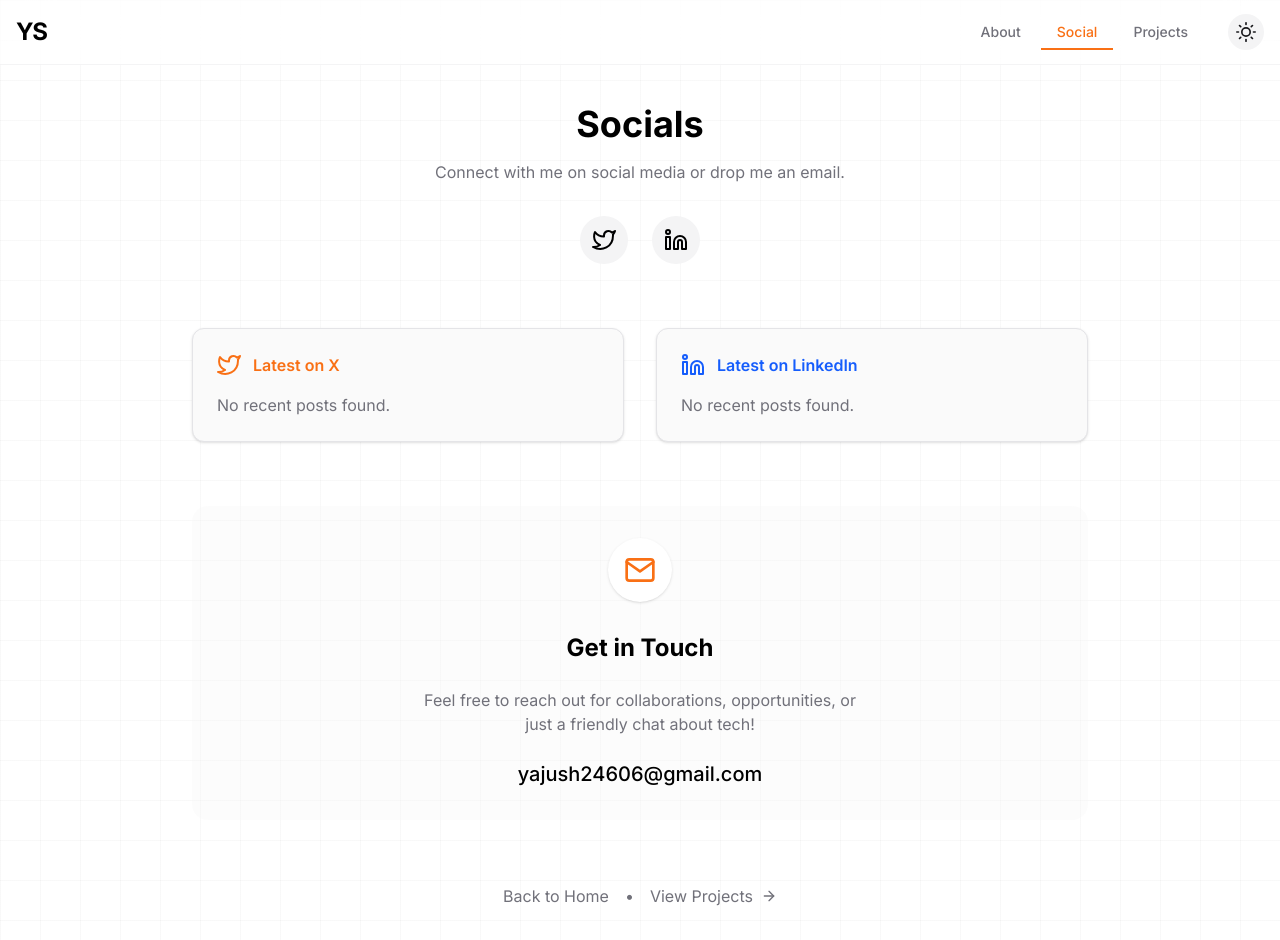
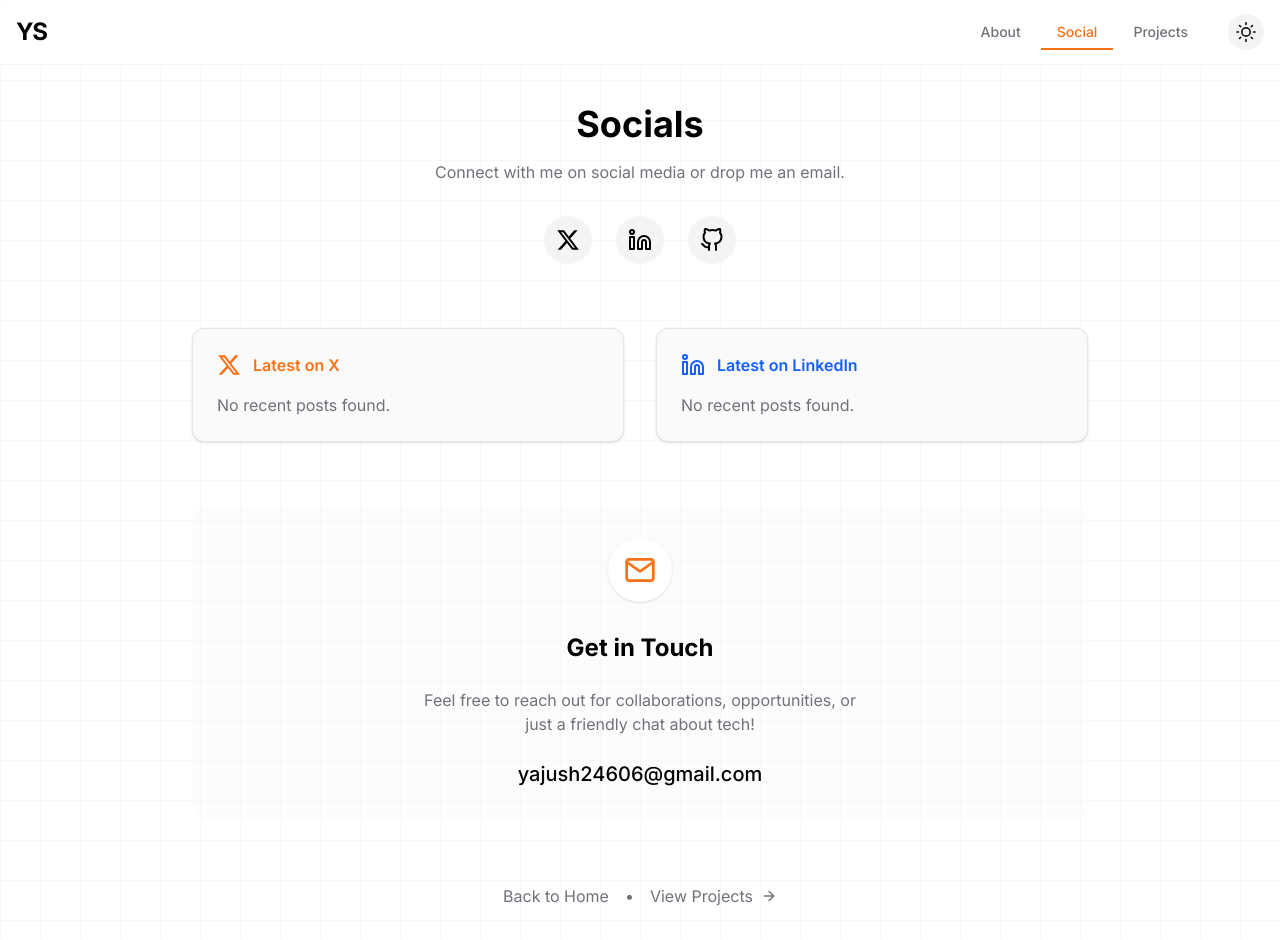
Before and after one commit to Yajush-afk/portfolio-project-yajush, a Next.js app in the folder frontend/: page /social in a window 1280 px wide. Built offline with nearby package versions, Linux system fonts and the light colour scheme; no server answers.

Commit message:
feat: Update social links to include GitHub and use X icon, and add daily quote display to homepage.

```diff
--- a/frontend/src/app/page.tsx
+++ b/frontend/src/app/page.tsx
@@ -34,19 +34,22 @@ export default function Home() {
   const [about, setAbout] = useState<AboutData | null>(null);
   const [education, setEducation] = useState<EducationData | null>(null);
   const [achievements, setAchievements] = useState<Achievement[]>([]);
+  const [quote, setQuote] = useState<string>("");
   const [loading, setLoading] = useState(true);
 
   useEffect(() => {
     async function loadData() {
       try {
-        const [aboutData, eduData, achData] = await Promise.all([
+        const [aboutData, eduData, achData, quoteData] = await Promise.all([
           fetchAPI("/about"),
           fetchAPI("/education"),
           fetchAPI("/achievements"),
+          fetchAPI("/quotes/daily"),
         ]);
         setAbout(aboutData);
         setEducation(eduData);
         setAchievements(achData.achievements || []);
+        setQuote(quoteData.quote);
       } catch (error) {
         console.error("Failed to load data", error);
       } finally {
@@ -113,6 +116,19 @@ export default function Home() {
           />}
         </motion.div>
       </section>
+
+      {/* Quote of the Day */}
+      <motion.section
+        initial={{ opacity: 0, y: 10 }}
+        animate={{ opacity: 1, y: 0 }}
+        transition={{ delay: 0.5 }}
+        className="text-center max-w-2xl mx-auto px-4"
+      >
+        <blockquote className="text-xl md:text-2xl font-medium italic text-muted-foreground/80">
+          "{quote}"
+        </blockquote>
+        <p className="text-sm text-muted-foreground mt-2">— Quote of the Day —</p>
+      </motion.section>
 
       {/* Education Section */}
       <section className="space-y-8">
--- a/frontend/src/app/social/page.tsx
+++ b/frontend/src/app/social/page.tsx
@@ -3,7 +3,8 @@
 import { useEffect, useState } from "react";
 import { motion } from "framer-motion";
 import { fetchAPI } from "@/lib/api";
-import { FiLinkedin, FiMail, FiTwitter, FiArrowRight } from "react-icons/fi";
+import { FiLinkedin, FiMail, FiArrowRight, FiGithub } from "react-icons/fi";
+import { FaXTwitter } from "react-icons/fa6";
 import Link from "next/link";
 
 interface SocialPost {
@@ -61,7 +62,7 @@ export default function SocialPage() {
                         rel="noopener noreferrer"
                         className="p-3 bg-secondary rounded-full hover:bg-primary hover:text-white transition-colors"
                     >
-                        <FiTwitter size={24} />
+                        <FaXTwitter size={24} />
                     </a>
                     <a
                         href="https://linkedin.com/in/yajush-srivastava-98b212335"
@@ -70,6 +71,14 @@ export default function SocialPage() {
                         className="p-3 bg-secondary rounded-full hover:bg-primary hover:text-white transition-colors"
                     >
                         <FiLinkedin size={24} />
+                    </a>
+                    <a
+                        href="https://github.com/Yajush-afk"
+                        target="_blank"
+                        rel="noopener noreferrer"
+                        className="p-3 bg-secondary rounded-full hover:bg-primary hover:text-white transition-colors"
+                    >
+                        <FiGithub size={24} />
                     </a>
                 </div>
             </motion.div>
@@ -83,7 +92,7 @@ export default function SocialPage() {
                     className="bg-card border border-border rounded-xl p-6 shadow-sm hover:shadow-xl hover:shadow-primary/10 hover:border-primary/50 transition-all duration-300 flex flex-col"
                 >
                     <div className="flex items-center gap-3 mb-4 text-primary">
-                        <FiTwitter size={24} />
+                        <FaXTwitter size={24} />
                         <h2 className="font-semibold">Latest on X</h2>
                     </div>
                     {posts?.x_post ? (
```
